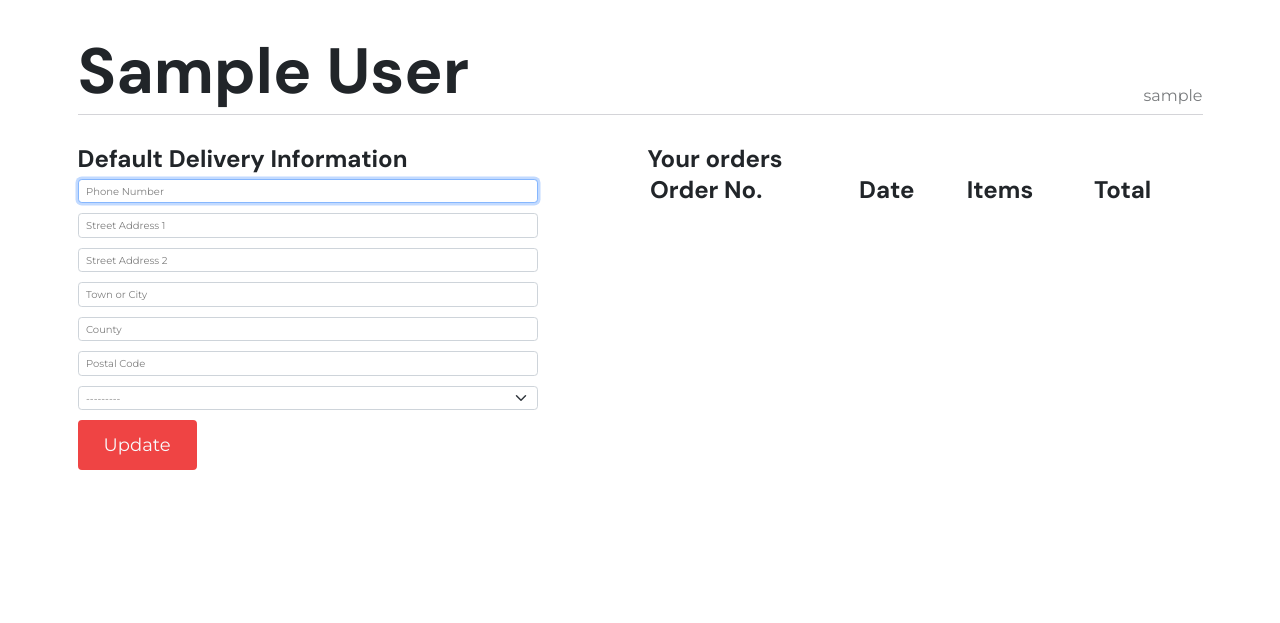
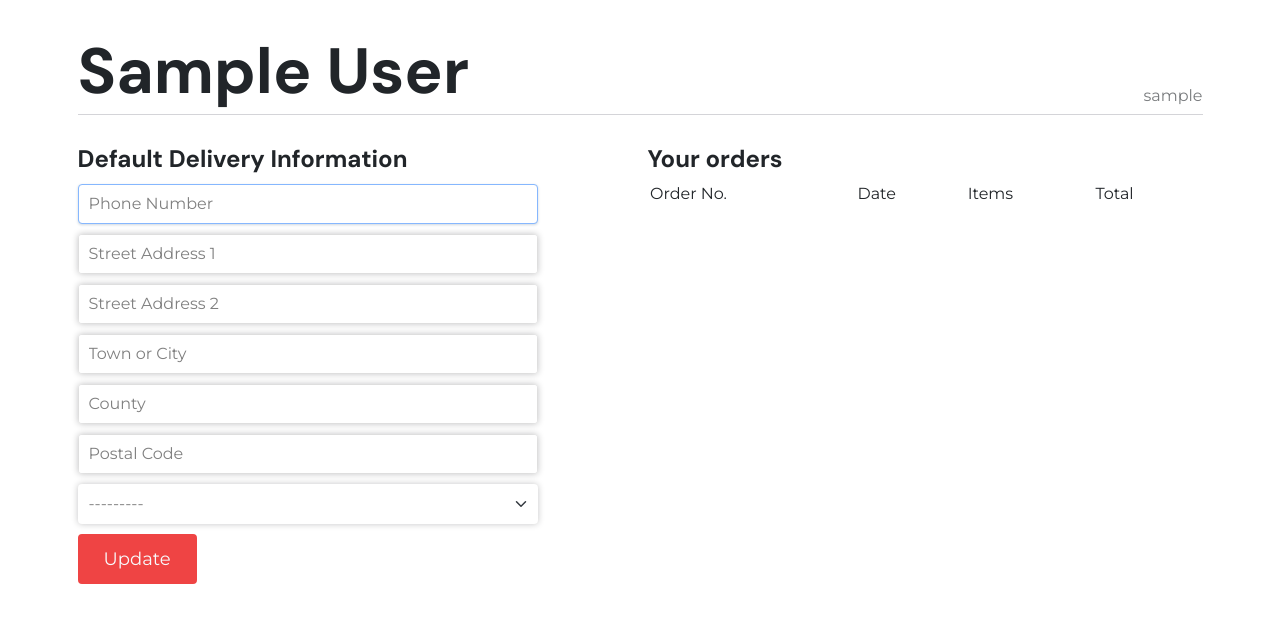
Before and after one commit to SamuelJForrest/forrest-records, a Django app: page /profile/ in a window 1280 px wide. Shown: the part 105-728 px from the top of the page. Run offline with Django 3.2, Linux system fonts and the light colour scheme; the visitor is signed in with stand-in values (Sample User, id 1); data comes from the database, SQL or seed files in the repository; data that the repository does not hold is empty; parts of the project's set-up code (start-up, migrations or seed data) failed here and were passed over; some libraries are stand-ins or nearby versions.

Commit message:
AMEND: corrected typos

```diff
--- a/checkout/views.py
+++ b/checkout/views.py
@@ -155,9 +155,8 @@
 
 def checkout_success(request, order_number):
     """
-    Handles successful checkouts
+    Handle successful checkouts
     """
-
     save_info = request.session.get('save_info')
     order = get_object_or_404(Order, order_number=order_number)
 
@@ -192,8 +191,8 @@
     template = 'checkout/checkout-success.html'
     page_title = 'Success!'
     context = {
+        'page_title': page_title,
         'order': order,
-        'page_title': page_title
     }
 
     return render(request, template, context)
--- a/profiles/static/profiles/css/profiles.css
+++ b/profiles/static/profiles/css/profiles.css
@@ -15,3 +15,38 @@
     max-height: 41.6rem;
     overflow-y: auto;
 }
+
+/* Stripe elements */
+
+.StripeElement,
+.stripe-style-input {
+  box-sizing: border-box;
+  height: 40px;
+  padding: 10px 12px;
+  border: 1px solid transparent;
+  border-radius: 4px;
+  background-color: white;
+  box-shadow: 0 0px 6px 0px rgba(24, 24, 27, 0.25);
+  -webkit-transition: box-shadow 150ms ease;
+  transition: box-shadow 150ms ease;
+}
+
+.StripeElement--focus,
+.stripe-style-input:focus,
+.stripe-style-input:active {
+  box-shadow: 0 1px 3px 0 #cfd7df;
+}
+
+.StripeElement--webkit-autofill {
+  background-color: #fefde5 !important;
+}
+
+select,
+select option {
+  color: #18181b;
+}
+
+select:invalid,
+select option[value=""] {
+  color: grey !important;
+}
--- a/profiles/templates/profiles/profile.html
+++ b/profiles/templates/profiles/profile.html
@@ -14,6 +14,7 @@
 {% endblock %}
 
 {% block page_header %}
+<section class="profile">
     <div class="container">
         <div class="row">
             <div class="col-12">
@@ -34,7 +35,7 @@
     <div class="container">
         <div class="row">
             <div class="col-lg-5">
-                <h3 class="h5">Default Delivery Information</h3>
+                <h3 class="h5 mb-3">Default Delivery Information</h3>
                 <form action="{% url 'profile' %}" method="POST" id="profile-update-form">
                     {% csrf_token %}
                     {{ form|crispy }}
@@ -42,7 +43,7 @@
                 </form>
             </div>
             <div class="col-lg-6 offset-lg-1">
-                <h3 class="h5">Your orders</p>
+                <h3 class="h5 mb-3">Your orders</h3>
                 <div class="order-history table-responsive">
                     <table class="table table-sm table-borderless">
                         <thead>
@@ -87,6 +88,7 @@
             </div>
         </div>
     </div>
+</section>
 {% endblock %}
 
 {% block scripts %}
--- a/profiles/urls.py
+++ b/profiles/urls.py
@@ -3,5 +3,9 @@
 
 urlpatterns = [
     path('', views.profile, name='profile'),
-    path('order_history/<order_number>', views.order_history, name='order_history'),
+    path(
+        'order_history/<order_number>',
+        views.order_history,
+        name='order_history'
+    ),
 ]
--- a/profiles/views.py
+++ b/profiles/views.py
@@ -39,8 +39,10 @@
         'A confirmation email was sent on the order date.'
     ))
 
-    template = 'checkout/checkout_success.html'
+    template = 'checkout/checkout-success.html'
+    page_title = 'Past Order'
     context = {
+        'page_title': page_title,
         'order': order,
         'from_profile': True,
     }
--- a/static/css/_components.scss
+++ b/static/css/_components.scss
@@ -7,4 +7,5 @@
 @import 'components/header';
 @import 'components/homepage';
 @import 'components/products';
+@import 'components/profile';
 @import 'components/related';
--- a/static/css/base.css
+++ b/static/css/base.css
@@ -177,6 +177,9 @@
   padding: 2rem;
   margin-bottom: 2rem;
 }
+.allauth-form-inner-content input {
+  font-size: 1.6rem;
+}
 .allauth-form-inner-content label {
   margin-bottom: 0.5rem;
 }
@@ -188,6 +191,9 @@
 }
 .allauth-form-inner-content input[type=checkbox] {
   padding: 1rem;
+}
+.allauth-form-inner-content .form-check-label {
+  transform: translate(5px, 50%);
 }
 
 .basket {
@@ -1223,6 +1229,15 @@
   text-transform: uppercase;
 }
 
+.profile input,
+.profile select {
+  font-size: 1.6rem;
+  padding: 0.5rem 1rem;
+}
+.profile .order-history a {
+  color: #ef4444;
+}
+
 .related-item:hover .related-item-image::before, .related-item:focus .related-item-image::before {
   opacity: 1;
 }
--- a/static/css/components/_allauth.scss
+++ b/static/css/components/_allauth.scss
@@ -8,6 +8,10 @@
                 border-radius: .4rem;
                 padding: 2rem;
                 margin-bottom: 2rem;
+
+                input {
+                    font-size: 1.6rem;
+                }
 
                 label {
                     margin-bottom: .5rem;
@@ -27,6 +31,14 @@
                         padding: 1rem;
                     }
                 }
+
+                .form {
+                    &-check {
+                        &-label {
+                            transform: translate(5px, 50%);
+                        }
+                    }
+                }
             }
         }
     }
--- /dev/null
+++ b/static/css/components/_profile.scss
@@ -0,0 +1,13 @@
+.profile {
+    input,
+    select {
+        font-size: 1.6rem;
+        padding: .5rem 1rem;
+    }
+
+    .order-history {
+        a {
+            color: $color-red;
+        }
+    }
+}
--- a/templates/allauth/account/logout.html
+++ b/templates/allauth/account/logout.html
@@ -5,7 +5,7 @@
 {% block head_title %}{% trans "Sign Out" %}{% endblock %}
 
 {% block inner_content %}
-<p>{% trans 'Are you sure you want to sign out?' %}</p>
+<p class="h6 mb-5">{% trans 'Are you sure you want to sign out?' %}</p>
 
 <form method="post" action="{% url 'account_logout' %}">
   {% csrf_token %}
```
Also changed, not shown: templates/allauth/account/login.html (+13 -13 lines), 1 other file.
